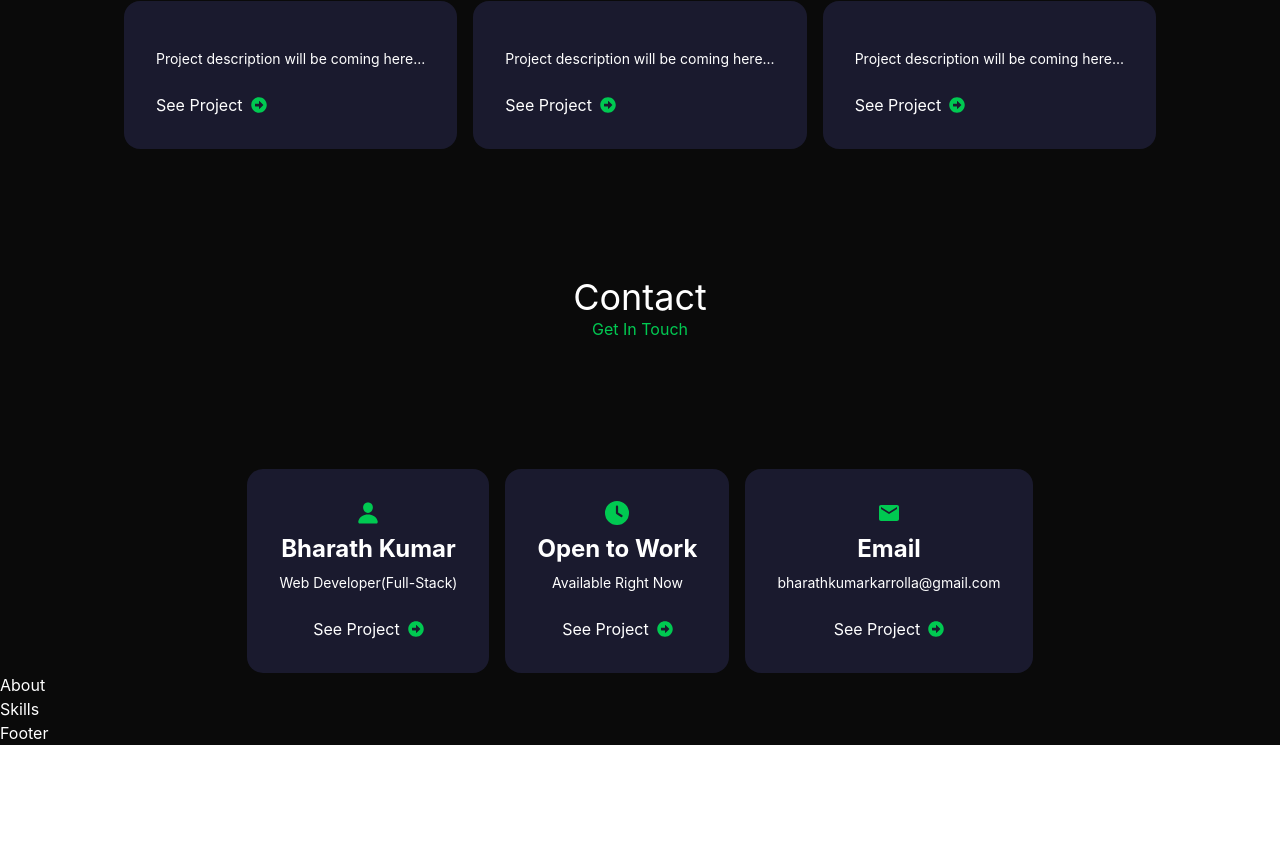
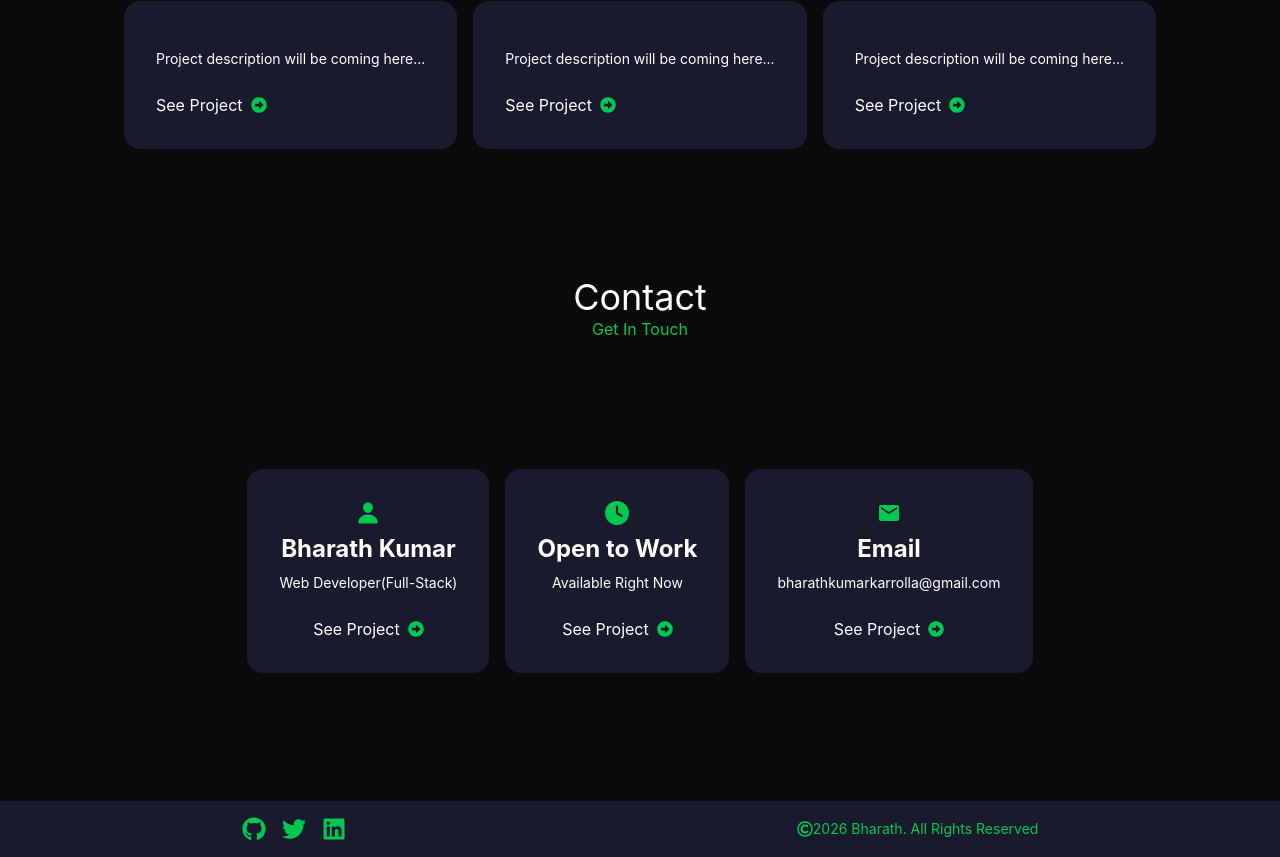
Before and after one commit to Bharath938/Portfolio, a React (Vite) app: page / in a window 1280 px wide. Shown: the part 1411-2268 px from the top of the page. Before the commit the page ends 2156 px from the top, so only its background shows below. Built offline with nearby package versions, Linux system fonts and the light colour scheme.

Commit message:
add footer section

```diff
--- a/src/App.jsx
+++ b/src/App.jsx
@@ -16,8 +16,6 @@ function App() {
       <Services />
       <Projects />
       <Contact />
-      <About />
-      <Skills />
       <Footer />
     </main>
   );
--- a/src/components/Footer.jsx
+++ b/src/components/Footer.jsx
@@ -1,7 +1,30 @@
 import React from "react";
+import { FaGithub } from "react-icons/fa";
+import { FaTwitter } from "react-icons/fa";
+import { FaLinkedin } from "react-icons/fa";
+import { FaRegCopyright } from "react-icons/fa";
 
 function Footer() {
-  return <div>Footer</div>;
+  const socialLinks = [
+    { icon: <FaGithub />, link: "" },
+    { icon: <FaTwitter />, link: "" },
+    { icon: <FaLinkedin />, link: "" },
+  ];
+  return (
+    <div className="flex justify-around items-center mt-32 bg-[#1a1a2e] p-4">
+      <div className="flex gap-4 items-center">
+        {socialLinks?.map((socialLink) => (
+          <div>
+            <span className="text-green-500 text-2xl">{socialLink.icon}</span>
+          </div>
+        ))}
+      </div>
+      <div className="flex items-center text-green-500">
+        <FaRegCopyright />
+        <span className="text-sm">2026 Bharath. All Rights Reserved</span>
+      </div>
+    </div>
+  );
 }
 
 export default Footer;
```
